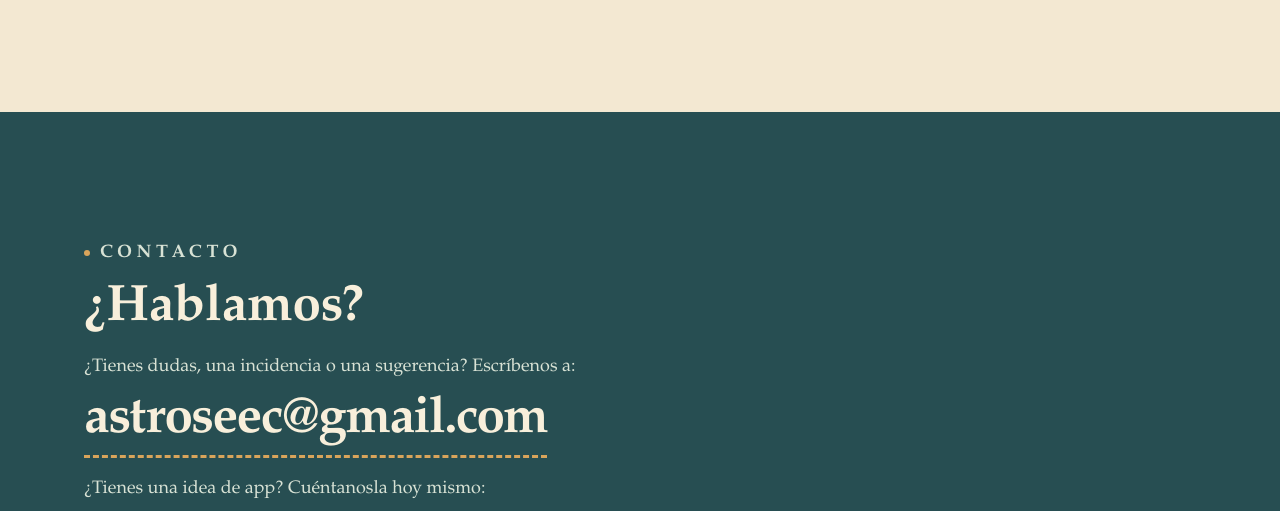
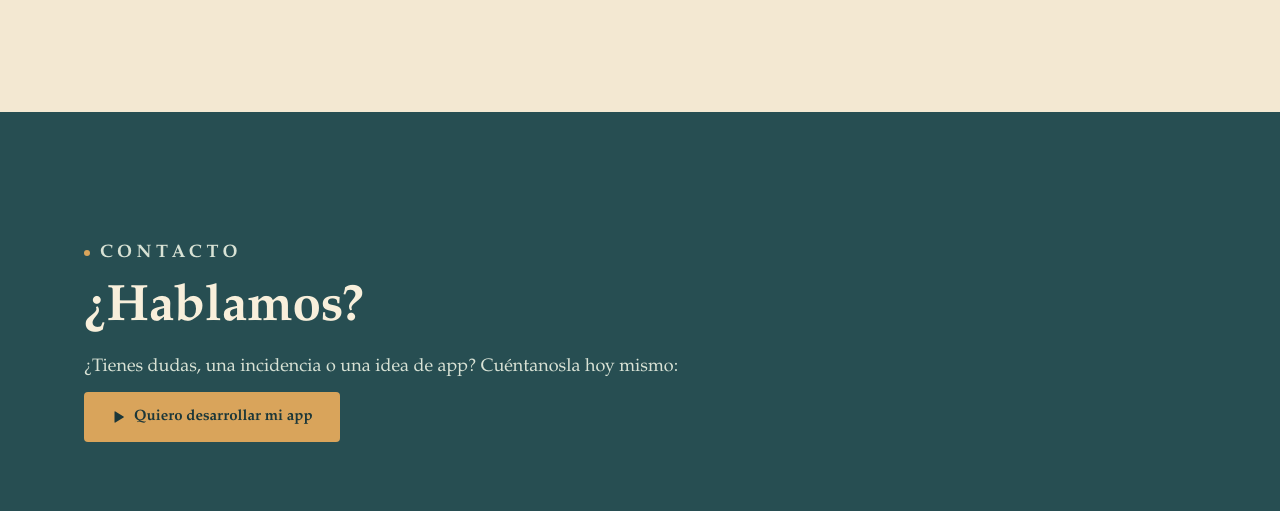
Before and after one commit to loiz1/Cash-Vault-Web, a plain HTML site: page index.html in a window 1280 px wide. Shown: the part 3422-3933 px from the top of the page. Drawn offline with nearby package versions, Linux system fonts and the light colour scheme.

Commit message:
Contacto del index: solo formulario, sin correo visible

```diff
--- a/index.html
+++ b/index.html
@@ -474,9 +474,7 @@
         <div class="wrap">
             <p class="eyebrow">Contacto</p>
             <h2 class="title">¿Hablamos?</h2>
-            <p>¿Tienes dudas, una incidencia o una sugerencia? Escríbenos a:</p>
-            <a class="mail" href="mailto:astroseec@gmail.com">astroseec@gmail.com</a>
-            <p class="cta-form">¿Tienes una idea de app? Cuéntanosla hoy mismo:</p>
+            <p class="cta-form">¿Tienes dudas, una incidencia o una idea de app? Cuéntanosla hoy mismo:</p>
             <button class="btn btn-brass btn-form-open" type="button">
                 <svg width="14" height="14" viewBox="0 0 24 24" fill="currentColor" aria-hidden="true"><path d="M6 3.5v17a1 1 0 001.5.86l14-8.5a1 1 0 000-1.72l-14-8.5A1 1 0 006 3.5z"/></svg>
                 Quiero desarrollar mi app
```
